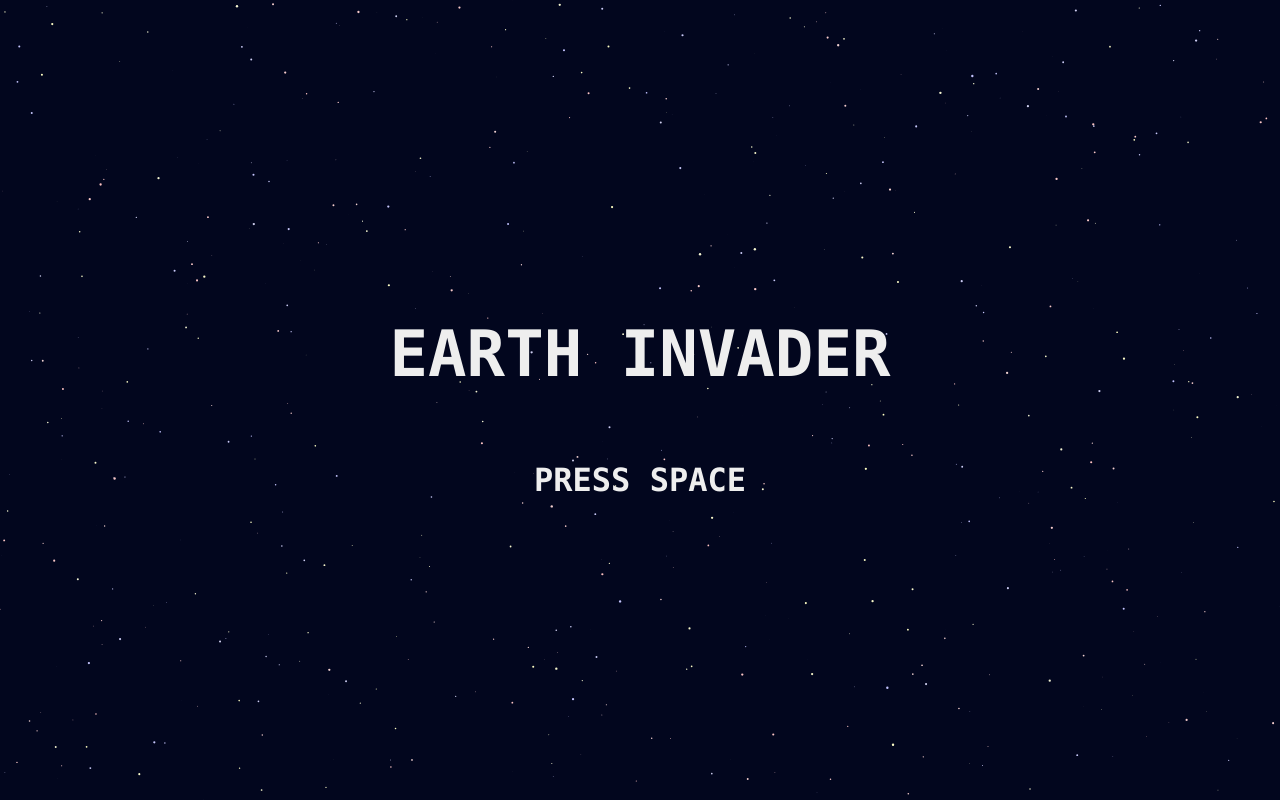
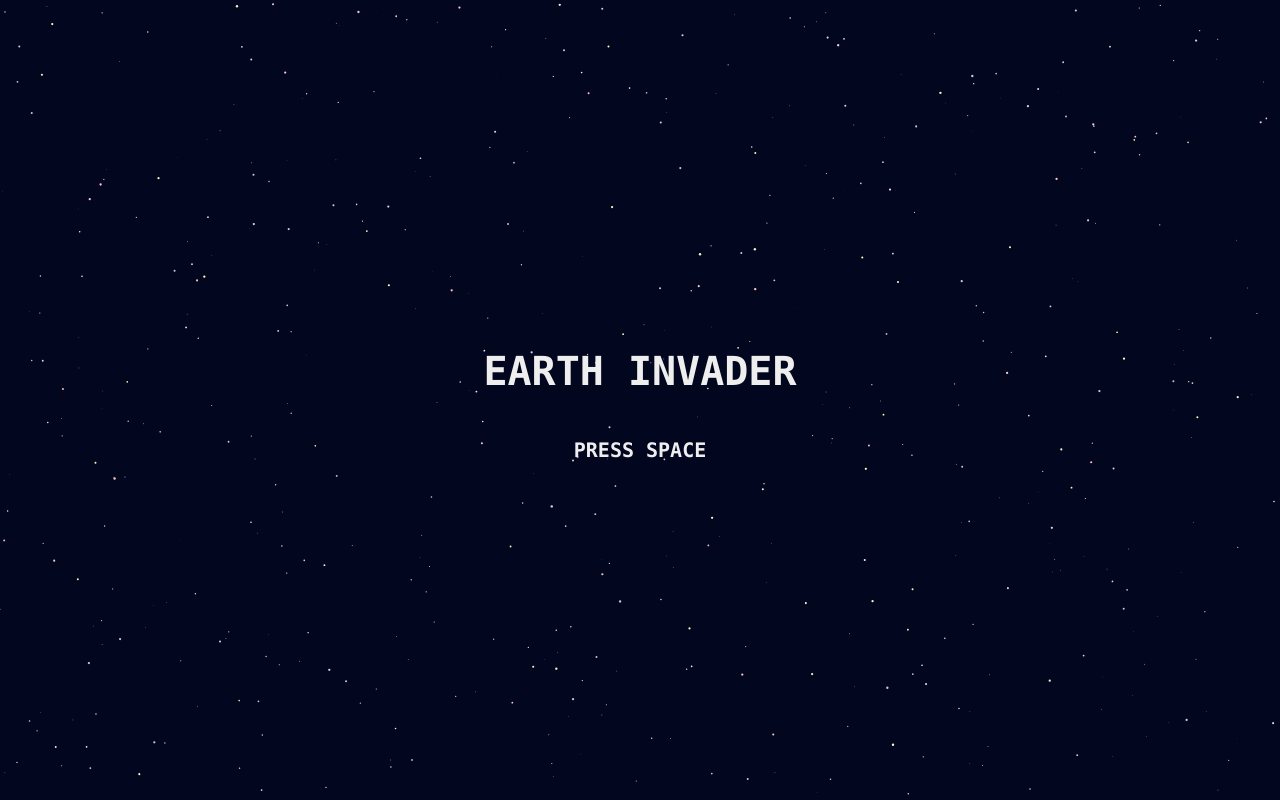
Before and after one commit to adrien-gueret/js13k-2021, a plain HTML site: page index.html in a window 1280 px wide. Drawn offline with Linux system fonts and the light colour scheme.

Commit message:
fix(responsive): apply small screen settings also based on height

```diff
--- a/globals.js
+++ b/globals.js
@@ -1,6 +1,6 @@
 var sceneWidth = 1000;
-var smallScreenWidth = 800;
-var isSmallScreen = () => !!window.matchMedia(`(max-width: ${smallScreenWidth}px)`).matches;
+var smallScreenSize = 800;
+var isSmallScreen = () => !!window.matchMedia(`(max-width: ${smallScreenSize}px),(max-height: ${smallScreenSize}px)`).matches;
 var ifSmallScreen = (x,y) => isSmallScreen() ? x : y;
 var allItems = [];
 var r = (x, y = 1) => Math.floor(Math.random() * (x - y + 1)) + y;
--- a/style.css
+++ b/style.css
@@ -539,7 +539,7 @@ body {
     }
   }
 
-  @media (max-width: 800px) {
+  @media (max-width: 800px),(max-height: 800px) {
     html { font-size: 10px; }
 
     body {
```
